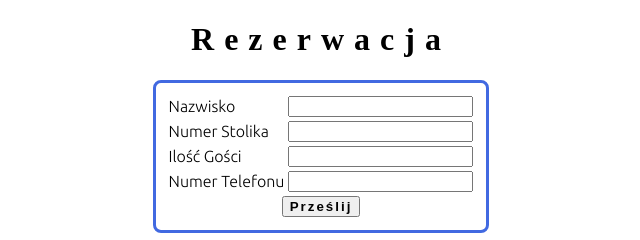
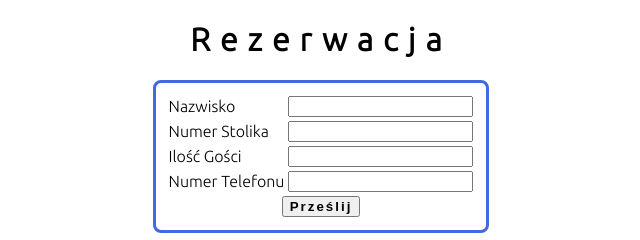
Before and after one commit to totallyuniquelily/Node-Formularze, a website: page dist/fomr.html in a window 1280 px wide. Shown: the full height of the page, 319-959 px from the left. Drawn offline with Linux system fonts and the light colour scheme.

Commit message:
Backup font Ubunut

```diff
--- a/dist/fomr.html
+++ b/dist/fomr.html
@@ -21,7 +21,7 @@
         padding: 10px;
       }
       h1 {
-        font-family: segoe script;
+        font-family: segoe script, Ubuntu;
         letter-spacing: 10px;
         font-weight: bolder;
       }
```
